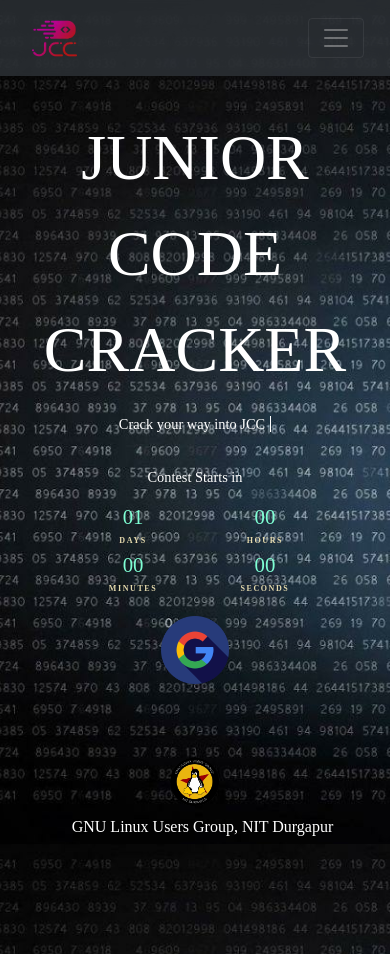
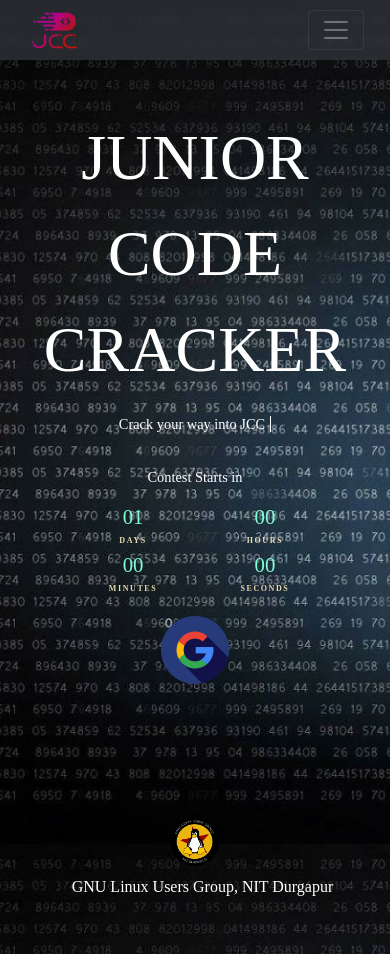
Before and after one commit to lugnitdgp/OnlineTestSuite, a Django app: template onlinetest/templates/onlinetest/index.html in a window 390 px wide. Run offline with Django 3.2, Linux system fonts and the light colour scheme; the template is opened without the code that fills it, so the values that code supplies are empty; some libraries are stand-ins or nearby versions; some web fonts are replaced.

Commit message:
responsive css changed

```diff
--- a/onlinetest/static/onlinetest/css/footer.css
+++ b/onlinetest/static/onlinetest/css/footer.css
@@ -30,9 +30,8 @@
     .footer .row h1 {
         font-size: 0.9rem;
     }
-
     .footer {
+        flex-direction: column;
         position: absolute !important;
-        bottom: 0;
     }
 }
--- a/onlinetest/templates/onlinetest/base.html
+++ b/onlinetest/templates/onlinetest/base.html
@@ -33,7 +33,7 @@
 </style>
 
 <body background="{% static 'onlinetest/bg2.jpg' %}">
-    <nav class="navbar navbar-expand-lg navbar-dark bg-dark sticky">
+    <nav class="navbar navbar-expand-lg navbar-dark bg-dark sticky py-0">
         <a class="navbar-brand" href="/"><img src="{% static 'onlinetest/jcclogo.png' %}" alt="logo" width="45"
                 class="d-inline-block align-top"></a>
         <button class="navbar-toggler" type="button" data-bs-toggle="collapse" data-bs-target="#navbarSupportedContent"
--- a/onlinetest/templates/onlinetest/index.html
+++ b/onlinetest/templates/onlinetest/index.html
@@ -4,6 +4,17 @@
 
 {% load static %}
 <link rel="stylesheet" type="text/css" href="{% static 'onlinetest/css/styles.css' %}">
+
+<style>
+  @media screen and (max-width: 500px) {
+    .footer {
+      flex-direction: column;
+      position: absolute !important;
+      bottom: -60px !important;
+    }
+  }
+</style>
+
 <div class="main">
   <div id='content'>
     <div class='title'>
@@ -49,7 +60,9 @@
       <!-- <a href='{% url "social:begin" "google-oauth2" %}' class="gplogin">
         <i class="fa fa-google-plus"></i><span>Sign in with Google</span>
       </a> -->
-      <button type="button" class="btn btn-circle btn-xl" style="background-image: url('{% static 'onlinetest/google.png' %}');" onclick="window.location.href='{% url "social:begin" "google-oauth2" %}'"></button>
+      <button type="button" class="btn btn-circle btn-xl"
+        style="background-image: url('{% static 'onlinetest/google.png' %}');" onclick="window.location.href='{% url "
+        social:begin" "google-oauth2" %}'"></button>
     </div>
     {% endif %}
 
@@ -196,11 +209,3 @@
   });
 </script>
 {% endblock %}
-
-<style>
-  body {
-    background-image: "{% static 'onlinetest/bg2.jpg' %}" !important;
-  }
-
-  ;
-</style>
```
